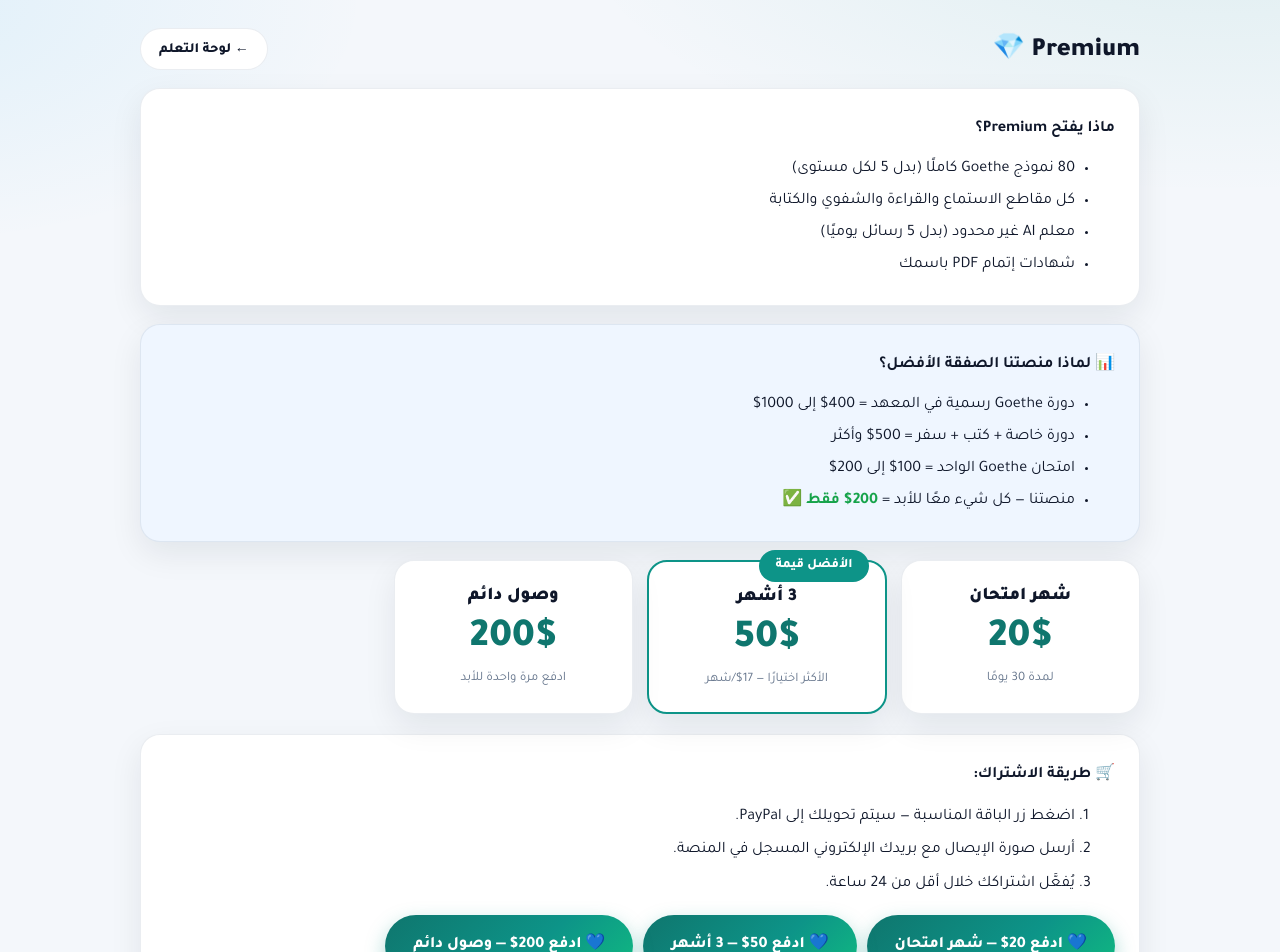
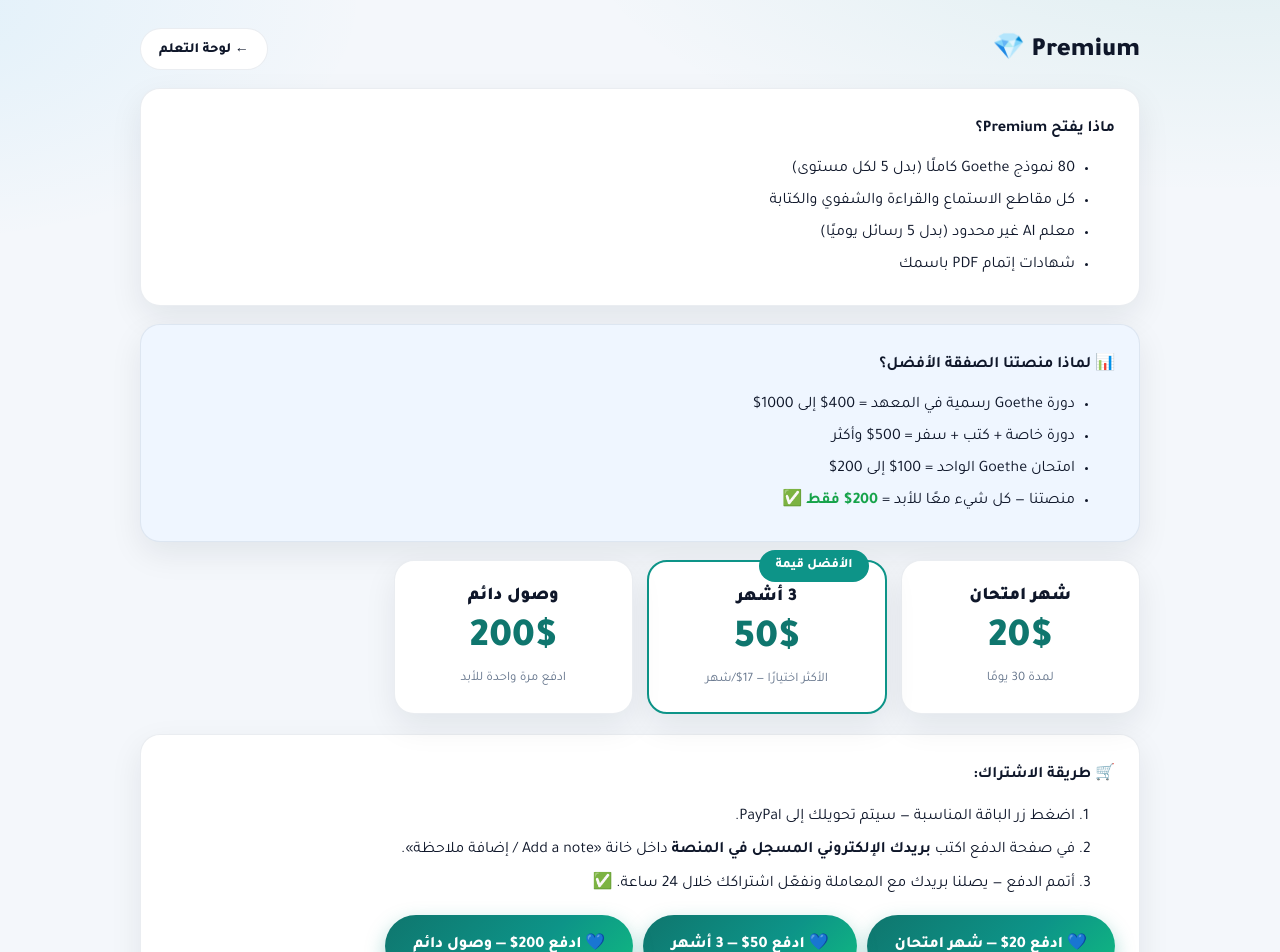
Before and after one commit to qerman-arabic/german-arabic, a Next.js app: page /premium in a window 1280 px wide. Shown: the top 952 px of the page. Built offline with nearby package versions, Linux system fonts and the light colour scheme; no server answers.

Commit message:
paypal note instructions

```diff
--- a/app/premium/page.js
+++ b/app/premium/page.js
@@ -92,8 +92,11 @@
         <b>🛒 طريقة الاشتراك:</b>
         <ol style={{ margin: '8px 0 0', paddingLeft: 18 }}>
           <li>اضغط زر الباقة المناسبة — سيتم تحويلك إلى PayPal.</li>
-          <li>أرسل صورة الإيصال مع بريدك الإلكتروني المسجل في المنصة.</li>
-          <li>يُفعَّل اشتراكك خلال أقل من 24 ساعة.</li>
+          <li>
+            في صفحة الدفع اكتب <b>بريدك الإلكتروني المسجل في المنصة</b> داخل خانة
+            «Add a note / إضافة ملاحظة».
+          </li>
+          <li>أتمم الدفع — يصلنا بريدك مع المعاملة ونفعّل اشتراكك خلال 24 ساعة. ✅</li>
         </ol>
 
         <div style={{ display: 'flex', gap: 10, flexWrap: 'wrap', marginTop: 14 }}>
```
